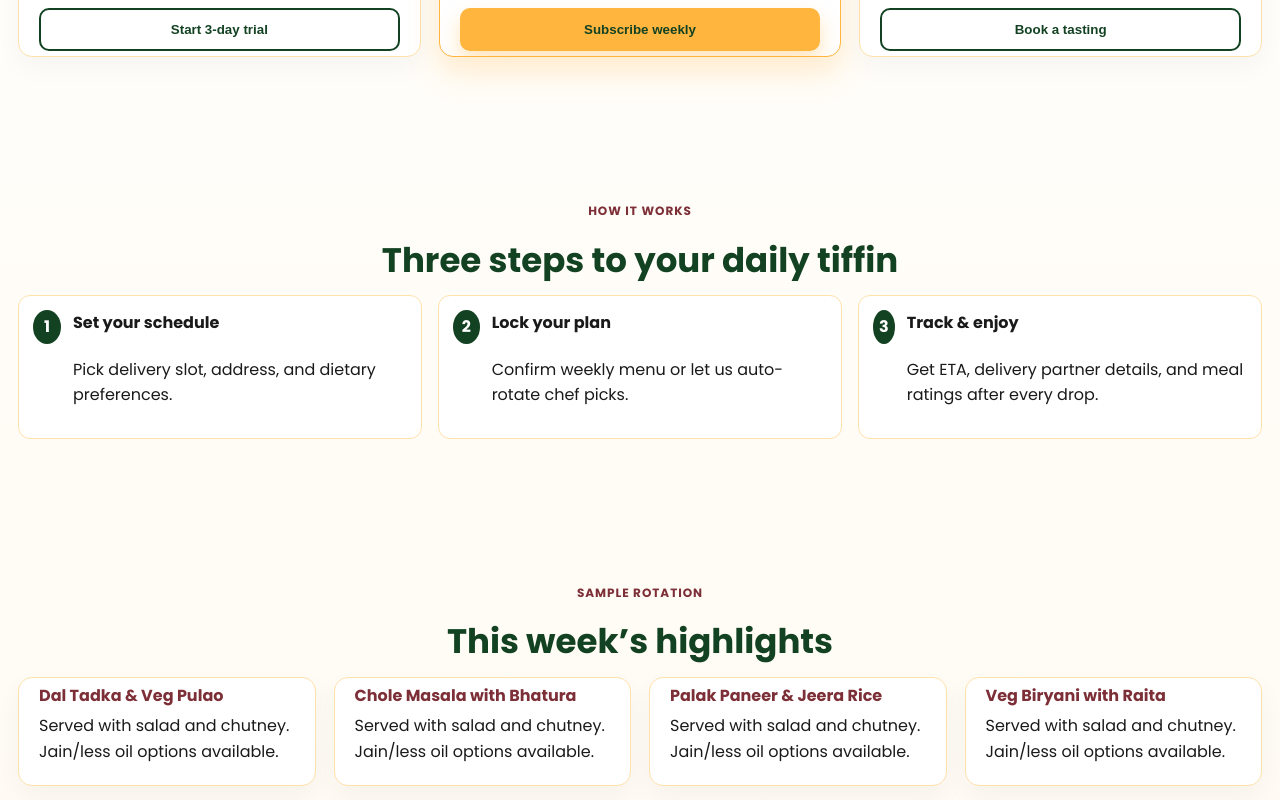
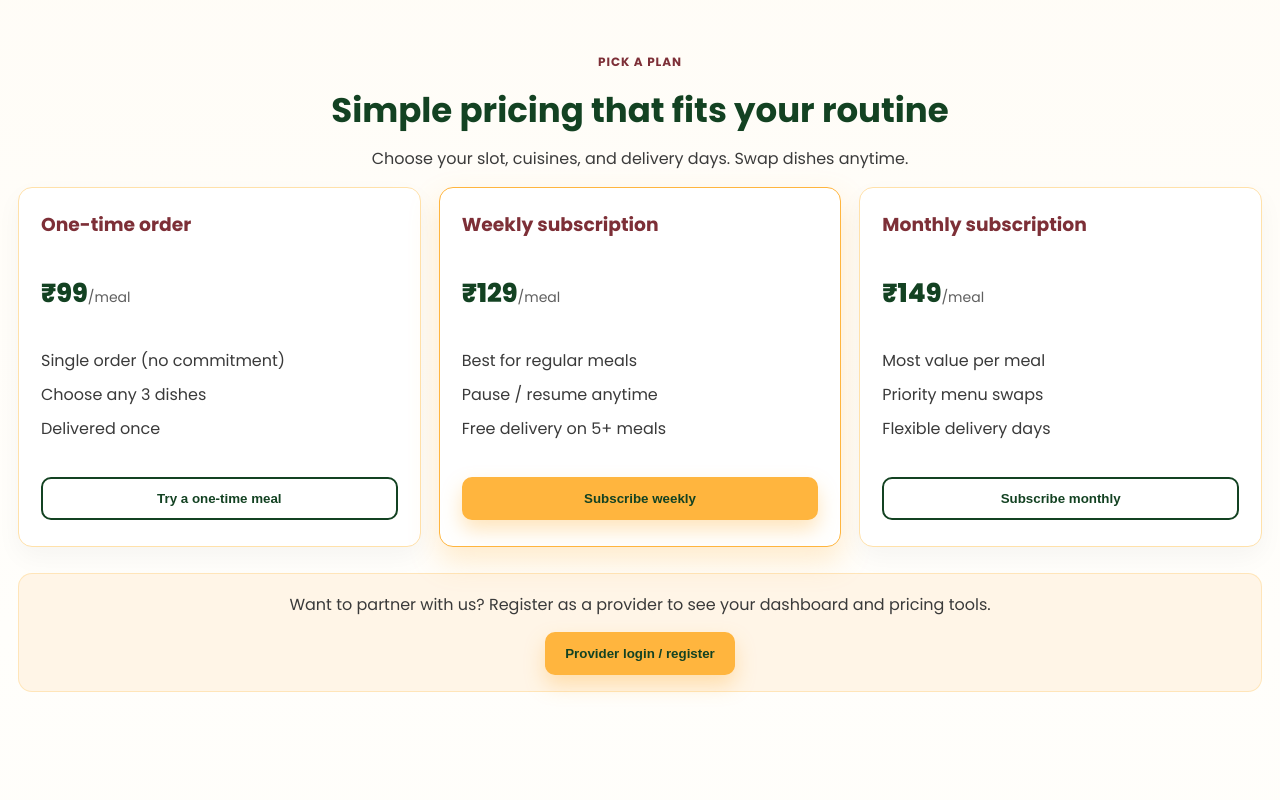
Before and after one commit to Tiffin-Delights/tfd-frontend, a React (Vite) app: page / in a window 1280 px wide. Shown: the part 1620-2420 px from the top of the page. Built offline with nearby package versions, Linux system fonts and the light colour scheme.

Commit message:
Improve footer , pricing cards and feedback sections

```diff
--- a/src/App.css
+++ b/src/App.css
@@ -2,10 +2,29 @@
   margin-top: 0px;
   background: linear-gradient(180deg, #fff8ec 0%, #fffefb 40%, #fff8ec 100%);
   color: #1a1a1a;
+  /* Enable full-screen sections and smooth scroll snapping */
+  scroll-behavior: smooth;
+}
+
+.page {
+  scroll-snap-type: y mandatory;
 }
 
 section {
+  /* Each major content section should fill the viewport on all screen sizes */
+  min-height: 100vh;
   padding: 72px 18px;
+  scroll-snap-align: start;
+}
+section .faq{
+  padding:0px;
+}
+
+/* FAQ should size naturally, so footer appears after it in normal flow */
+.faq {
+  padding: 0;
+  position: relative;
+  padding-bottom: 290px; /* Space for the fixed footer + 30px gap */
 }
 
 /* prevent unexpected horizontal scrollbar */
@@ -283,9 +302,9 @@ body, html {
   }
 }
 
-  margin-top: 12px;
+  /* margin-top: 12px;
   font-size: 14px;
-}
+} */
 
 .section-head {
   text-align: center;
@@ -341,13 +360,26 @@ body, html {
   margin-bottom: 5px;
 }
 
+.plans {
+  max-width: 1400px;
+  margin: 0 auto;
+}
+
 .plans .plan-grid {
-  grid-template-columns: repeat(auto-fit, minmax(230px, 1fr));
+  display: grid;
+  gap: 18px;
+  grid-template-columns: repeat(3, minmax(260px, 1fr));
+  align-items: stretch;
 }
 
 .plan-card {
   position: relative;
   overflow: hidden;
+  display: flex;
+  flex-direction: column;
+  justify-content: space-between;
+  padding: 22px 22px 26px;
+  min-height: 360px;
 }
 
 .plan-card.highlight {
@@ -378,12 +410,42 @@ body, html {
   color: #3a3a3a;
 }
 
-.flow .stepper {
+.provider-cta {
+  border: 1px solid rgba(255, 225, 170, 0.75);
+  border-radius: 14px;
+  background: rgba(255, 244, 229, 0.9);
+  padding: 18px 18px 16px;
+  margin-top: 26px;
+  text-align: center;
   display: grid;
-  grid-template-columns: repeat(auto-fit, minmax(240px, 1fr));
-  gap: 16px;
+  gap: 14px;
 }
 
+.provider-cta p {
+  margin: 0;
+  font-size: 16px;
+  color: #3a3a3a;
+}
+
+.provider-controls {
+  display: flex;
+  gap: 12px;
+  justify-content: center;
+  flex-wrap: wrap;
+}
+
+.provider-controls select {
+  border: 1px solid #d6c3a7;
+  border-radius: 10px;
+  padding: 10px 12px;
+  background: #fff;
+  color: #2a2a2a;
+  min-width: 220px;
+}
+
+.provider-controls button {
+  min-width: 180px;
+}
 .step {
   display: flex;
   gap: 12px;
@@ -413,28 +475,115 @@ body, html {
   font-weight: 700;
 }
 
-.social-proof .testimonial-grid {
-  grid-template-columns: repeat(auto-fit, minmax(220px, 1fr));
+.testimonial-container {
+  display: grid;
+  grid-template-columns: 1fr 1fr;
+  gap: 32px;
+  max-width: 1200px;
+  margin: 0 auto;
+  align-items: start;
 }
 
-.testimonial {
+.testimonial-card {
+  background: #f7f6e1a3;
+  border: 1px solid transparent;
+  border-radius: 24px;
+  padding: 20px;
+  box-shadow: 15px 15px 15px rgba(0, 0, 0, 0.2);
+  color: #2a2a2a;
+  animation: fadeIn 0.5s ease-in-out;
+  aspect-ratio: 1;
   display: flex;
   flex-direction: column;
-  gap: 10px;
-  color: #2a2a2a;
+  justify-content: center;
 }
 
-.testimonial .name {
+.testimonial-card p {
+  font-size: 18px;
+  line-height: 1.6;
+  margin-bottom: 16px;
+}
+
+.testimonial-author {
+  display: flex;
+  flex-direction: column;
+  gap: 4px;
+}
+
+.testimonial-author .name {
   color: #7d2f37;
   font-weight: 700;
+  font-size: 16px;
+}
+
+.testimonial-author .designation {
+  color: #5f5f5f;
+  font-size: 14px;
+}
+
+.testimonial-image {
+  aspect-ratio: 1;
+  background: #fff;
+  border: 1px solid transparent;
+  border-radius: 24px;
+  box-shadow: 15px 15px 15px rgba(0, 0, 0, 0.2);
+  display: flex;
+  justify-content: center;
+  align-items: center;
+  overflow: hidden;
+}
+
+.testimonial-image img {
+  max-width: 100%;
+  max-height: 100%;
+  object-fit: cover;
+  border-radius: 12px;
+}
+
+@keyframes fadeIn {
+  from {
+    opacity: 0;
+    transform: translateY(10px);
+  }
+  to {
+    opacity: 1;
+    transform: translateY(0);
+  }
+}
+
+@media (max-width: 900px) {
+  .plans .plan-grid {
+    grid-template-columns: 1fr;
+  }
+}
+
+@media (max-width: 768px) {
+  .testimonial-container {
+    grid-template-columns: 1fr;
+    grid-template-rows: auto auto;
+    gap: 20px;
+  }
 }
 .faq-contact {
-  margin-bottom: 5px;
+  padding-left: 80px;
+  margin-bottom: 12px;
   display: grid;
   grid-template-columns: repeat(auto-fit, minmax(280px, 1fr));
-  gap: 5px;
+  gap: 10px;
   align-items: stretch;
+  justify-content: center;
+}
 
+@media (max-width: 600px) {
+  .faq-contact {
+    margin-bottom: 300px;
+    padding-left: 24px;
+    padding-right: 24px;
+  }
+
+  .faq-contact > * {
+    padding: 0 10px;
+  }
 }
 
 .faq-panel {
--- a/src/App.jsx
+++ b/src/App.jsx
@@ -22,7 +22,6 @@ function App() {
         <Testimonials />
         <FAQ />
       </main>
-      <Footer />
     </>
   );
 }
--- a/src/components/Auth/RoleSelectModal.jsx
+++ b/src/components/Auth/RoleSelectModal.jsx
@@ -18,7 +18,7 @@ function RoleSelectModal({ onSelect, onClose }) {
             onClick={() => onSelect("customer")}
           >
             <span className="role-card__icon">🍱</span>
-            <span className="role-card__label">Customer</span>
+            <span className="role-card__label">Want to eat!</span>
             <span className="role-card__sub">
               Order & manage your tiffin
             </span>
@@ -29,7 +29,7 @@ function RoleSelectModal({ onSelect, onClose }) {
             onClick={() => onSelect("provider")}
           >
             <span className="role-card__icon">🏪</span>
-            <span className="role-card__label">Provider</span>
+            <span className="role-card__label">Land you business</span>
             <span className="role-card__sub">
               Tiffin service business
             </span>
--- a/src/components/FAQ.jsx
+++ b/src/components/FAQ.jsx
@@ -1,4 +1,5 @@
 import SectionHead from "./SectionHead";
+import Footer from "./Footer/footer";
 
 const faqs = [
   { q: "Can I pause mid-week?", a: "Yes, pause or skip a day before 9 PM for zero charge." },
@@ -56,6 +57,8 @@ function FAQ() {
           </form>
         </div>
       </div>
+
+      <Footer />
     </section>
   );
 }
--- a/src/components/Footer/Footer.css
+++ b/src/components/Footer/Footer.css
@@ -1,22 +1,25 @@
 .footer {
+  position: absolute;
+  bottom: 0;
+  left: 0;
+  right: 0;
   background: linear-gradient(135deg, #f5f0e4 0%, #ede6d8 100%);
   color: #1f1f1f;
-  padding: 60px 24px 20px;
-  margin-top: 80px;
+  padding: 24px 20px 16px;
   width: 100%;
   box-sizing: border-box;
-  border-top: 3px solid #134222;
-  box-shadow: 0 -4px 20px rgba(19, 66, 34, 0.15);
-  position: relative;
+  border-top: 2px solid rgba(19, 66, 34, 0.3);
+  box-shadow: 0 -2px 14px rgba(19, 66, 34, 0.12);
 }
 
 .footer-container {
-  max-width: 1200px;
+  max-width: 1100px;
   margin: 0 auto;
   display: grid;
-  grid-template-columns: 2fr 1fr 1fr 1.5fr;
-  gap: 40px;
-  padding: 0 24px;
+  grid-template-columns: 1.5fr 1fr;
+  gap: 18px;
+  padding: 0 16px;
+  align-items: start;
 }
 
 .footer-section {
@@ -30,9 +33,9 @@
 }
 
 .footer-title {
-  font-size: 1.8rem;
+  font-size: 1.6rem;
   font-weight: 800;
-  margin-bottom: 5px;
+  margin-bottom: 4px;
   color: #134222;
   display: flex;
   align-items: center;
@@ -132,9 +135,9 @@
 /* Copyright Section */
 .footer-bottom {
   text-align: center;
-  padding-top: 30px;
-  margin-top: 40px;
-  border-top: 2px solid rgba(19, 66, 34, 0.2);
+  padding-top: 18px;
+  margin-top: 24px;
+  border-top: 1px solid rgba(19, 66, 34, 0.2);
   font-size: 0.85rem;
   color: #666;
 }
--- a/src/components/Plans.jsx
+++ b/src/components/Plans.jsx
@@ -1,33 +1,37 @@
+import { useState } from "react";
 import SectionHead from "./SectionHead";
+import ProviderLoginModal from "./Auth/ProviderLoginModal";
 
 const plans = [
   {
-    name: "Starter",
+    name: "One-time order",
     price: "₹99",
     per: "/meal",
-    points: ["1 sabzi + rice/roti", "Salad & raita", "Choose 3 days/week"],
-    cta: "Start 3-day trial",
+    points: ["Single order (no commitment)", "Choose any 3 dishes", "Delivered once"],
+    cta: "Try a one-time meal",
     highlight: false,
   },
   {
-    name: "Balanced",
+    name: "Weekly subscription",
     price: "₹129",
     per: "/meal",
-    points: ["2 sabzi + rice & roti", "Dal + dessert twice a week", "5 days/week"],
+    points: ["Best for regular meals", "Pause / resume anytime", "Free delivery on 5+ meals"],
     cta: "Subscribe weekly",
     highlight: true,
   },
   {
-    name: "Premium",
-    price: "₹159",
+    name: "Monthly subscription",
+    price: "₹149",
     per: "/meal",
-    points: ["Chef specials & high-protein", "Unlimited swaps", "Weekend deliveries included"],
-    cta: "Book a tasting",
+    points: ["Most value per meal", "Priority menu swaps", "Flexible delivery days"],
+    cta: "Subscribe monthly",
     highlight: false,
   },
 ];
 
 function Plans() {
+  const [providerLoginOpen, setProviderLoginOpen] = useState(false);
+
   return (
     <section className="plans" id="plans">
       <SectionHead
@@ -52,6 +56,28 @@ function Plans() {
           </div>
         ))}
       </div>
+
+      <div className="provider-cta">
+        <p>
+          Want to partner with us? Register as a provider to see your
+          dashboard and pricing tools.
+        </p>
+        <div className="provider-controls">
+          <button
+            className="btn primary"
+            onClick={() => setProviderLoginOpen(true)}
+          >
+            Provider login / register
+          </button>
+        </div>
+      </div>
+
+      {providerLoginOpen && (
+        <ProviderLoginModal
+          onBack={() => setProviderLoginOpen(false)}
+          onClose={() => setProviderLoginOpen(false)}
+        />
+      )}
     </section>
   );
 }
```
Also changed, not shown: src/components/Footer/footer.jsx (+1 -32 lines), src/components/Testimonials.jsx (+25 -9 lines), 1 other file (tests, documents, lock files or other folders).
